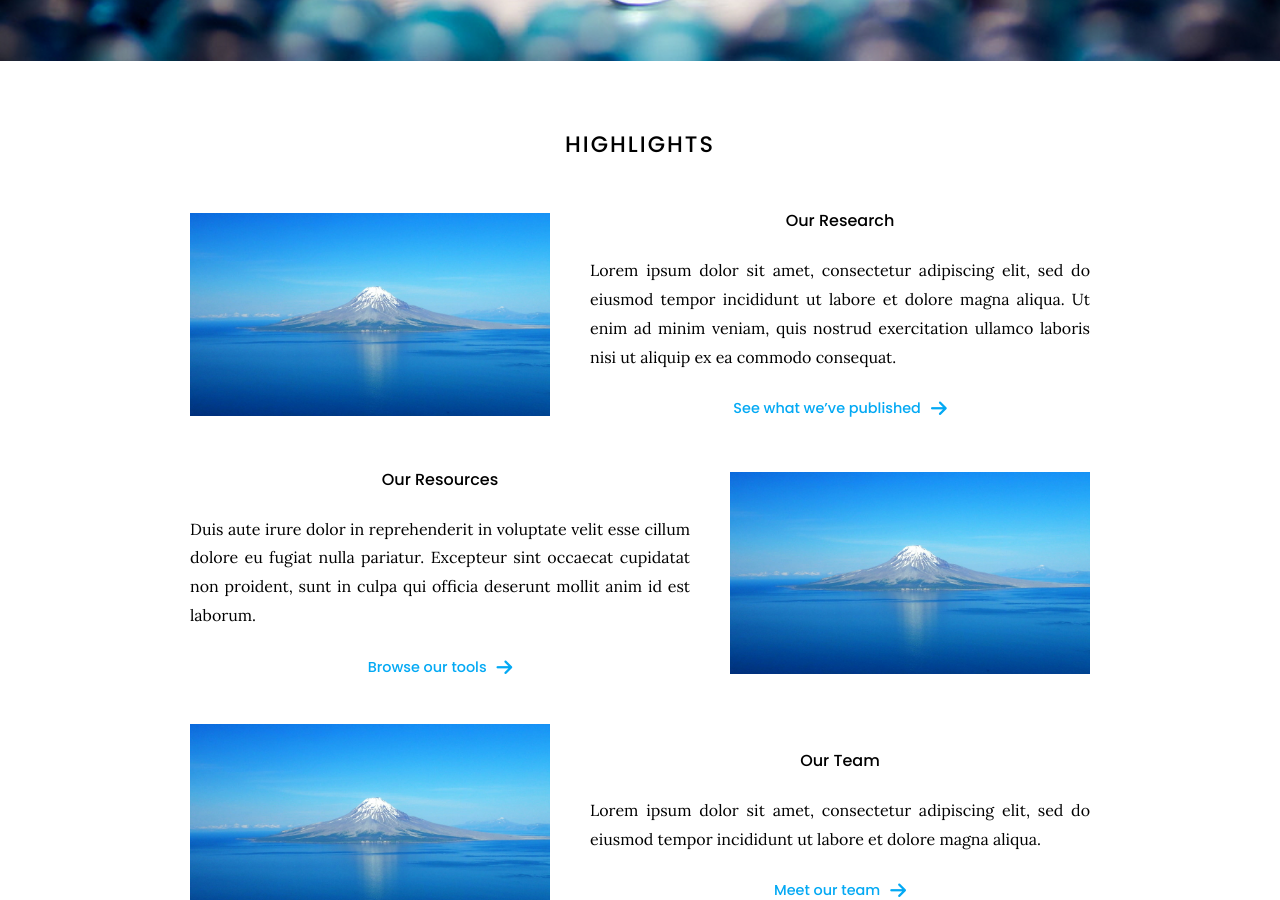
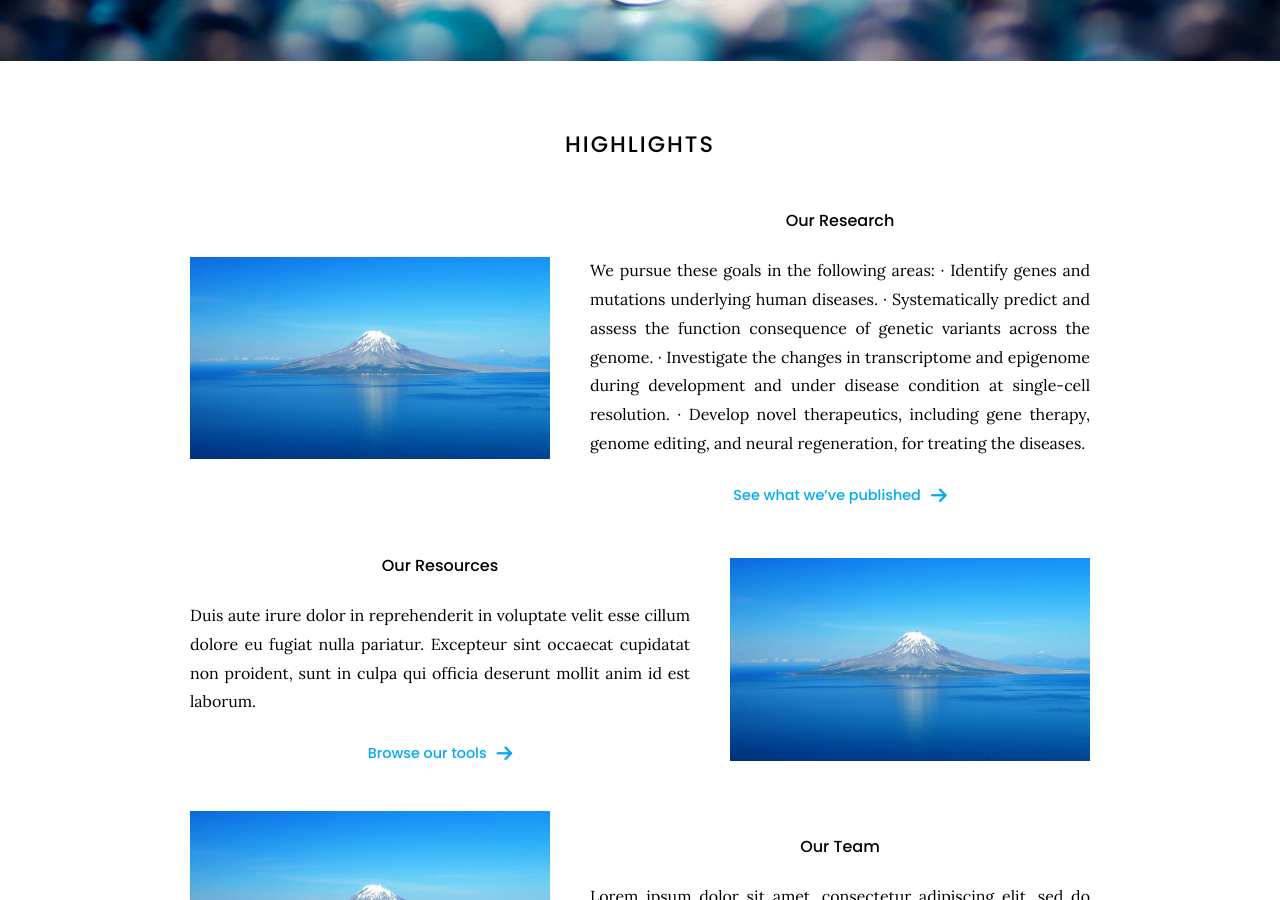
Before and after one commit to wmeng1018/Chen-lab-website, a Jekyll site: the page built from index.md, in a window 1280 px wide and 900 px high, scrolled down 671 px. Built offline with Jekyll 4.4.1, drawn with Linux system fonts in a browser that asks for light colours.

Commit message:
Update index.md

```diff
--- a/index.md
+++ b/index.md
@@ -19,8 +19,11 @@ The Chen lab uses innovative genetics and genomics, single cell omics, computati
 # Highlights
 
 {% capture text %}
-Lorem ipsum dolor sit amet, consectetur adipiscing elit, sed do eiusmod tempor incididunt ut labore et dolore magna aliqua.
-Ut enim ad minim veniam, quis nostrud exercitation ullamco laboris nisi ut aliquip ex ea commodo consequat.
+We pursue these goals in the following areas:
+· Identify genes and mutations underlying human diseases.
+· Systematically predict and assess the function consequence of genetic variants across the genome.
+· Investigate the changes in transcriptome and epigenome during development and under disease condition at single-cell resolution.
+· Develop novel therapeutics, including gene therapy, genome editing, and neural regeneration, for treating the diseases.
 
 {%
   include link.html
```
